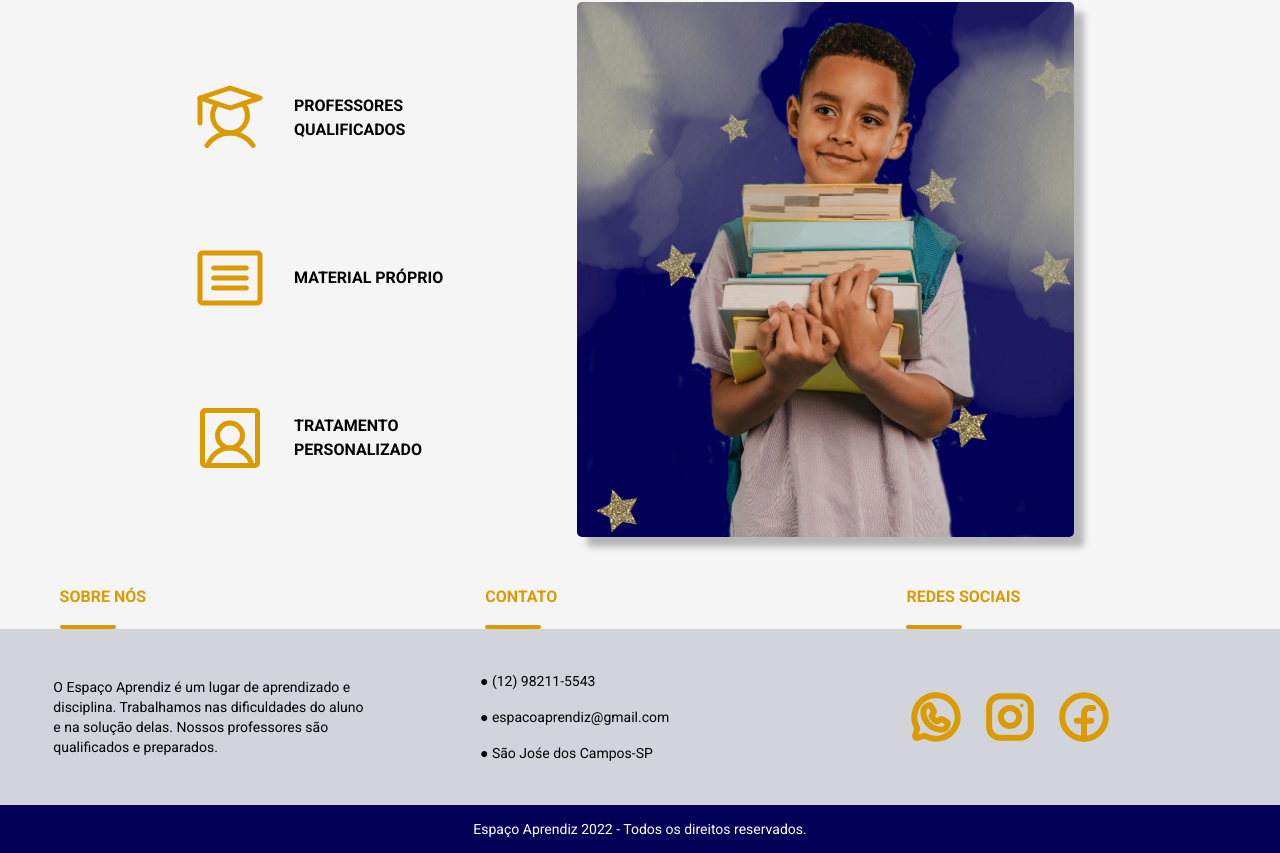
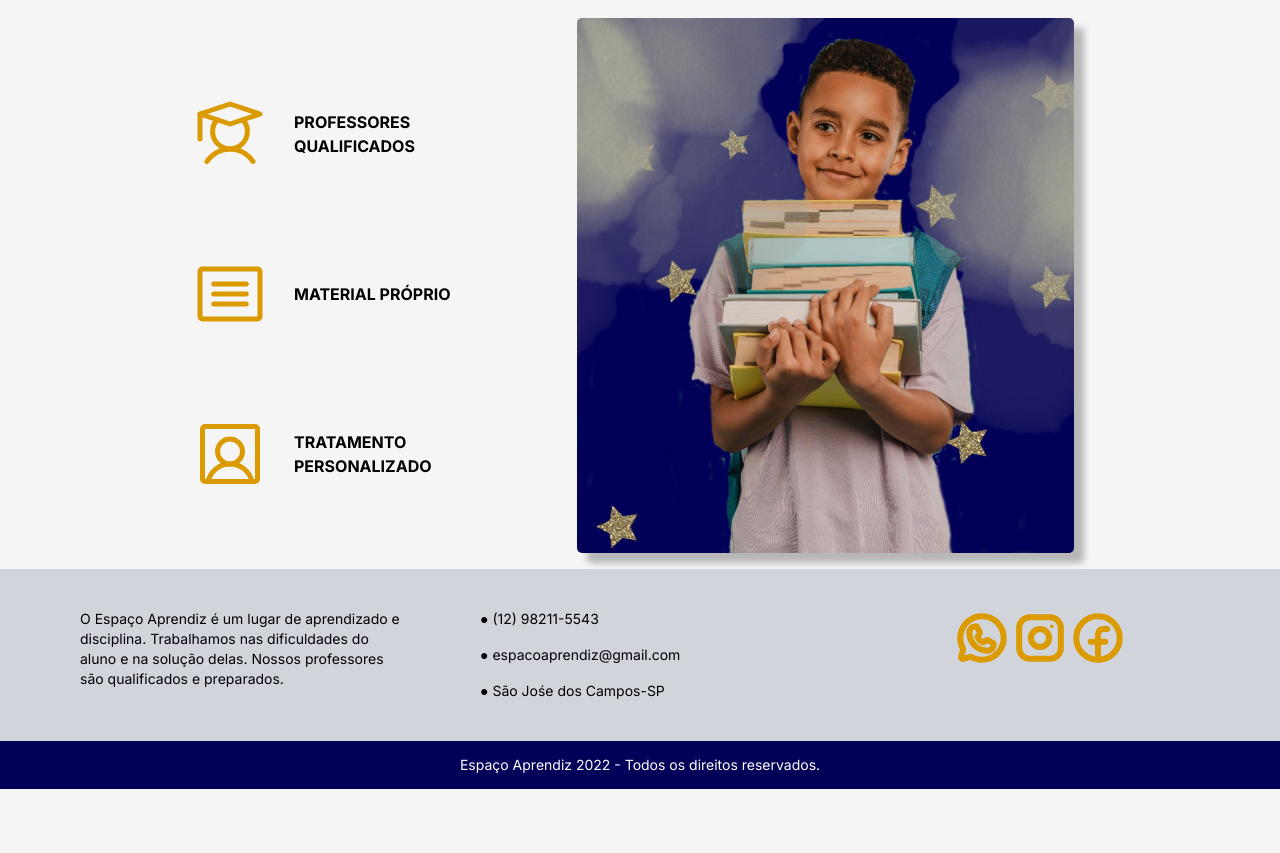
Before and after one commit to Renan-Zanin/espaco-aprendiz, a React (Vite) app: page / in a window 1280 px wide. Shown: the part 1678-2531 px from the top of the page. After the commit the page ends 2467 px from the top, so only its background shows below. Built offline with nearby package versions, Linux system fonts and the light colour scheme.

Commit message:
responsive

```diff
--- a/index.html
+++ b/index.html
@@ -5,9 +5,13 @@
     <link rel="icon" type="image/svg+xml" href="/src/favicon.svg" />
     <meta name="viewport" content="width=device-width, initial-scale=1.0" />
 
-    <link rel="preconnect" href="https://fonts.googleapis.com" />
+    <!-- <link rel="preconnect" href="https://fonts.googleapis.com" />
     <link rel="preconnect" href="https://fonts.gstatic.com" crossorigin />
-    <link href="https://fonts.googleapis.com/css2?family=Roboto:wght@400;500;700&display=swap" rel="stylesheet" />
+    <link href="https://fonts.googleapis.com/css2?family=Roboto:wght@400;500;700&display=swap" rel="stylesheet" /> -->
+
+    <link rel="preconnect" href="https://fonts.googleapis.com">
+<link rel="preconnect" href="https://fonts.gstatic.com" crossorigin>
+<link href="https://fonts.googleapis.com/css2?family=Inter:wght@400;700;900&display=swap" rel="stylesheet">
 
     <title>Espaço Aprendiz</title>
   </head>
--- a/src/App.jsx
+++ b/src/App.jsx
@@ -6,13 +6,13 @@ import { Footer } from './components/Footer'
 
 function App() {
   return (
-    <>
+    <div className="">
     <BrowserRouter>
       <Header />
         <Router />
       <Footer />
     </BrowserRouter>
-    </>
+    </div>
   )
 }
 
--- a/src/components/Footer.jsx
+++ b/src/components/Footer.jsx
@@ -1,24 +1,8 @@
 export function Footer() {
   return (
-    <>
-      <div className="flex items-center justify-around mt-8 font-bold text-yellow-500">
-        <div className="ml-[-200px]">
-          <span>SOBRE NÓS</span>
-          <div className=" mt-4 w-14 border-b-4 border-yellow-500 rounded"></div>
-        </div>
+    <div>
 
-        <div className="ml-[-180px]">
-          <span>CONTATO</span>
-          <div className=" mt-4 w-14 border-b-4 border-yellow-500 rounded"></div>
-        </div>
-
-        <div className="ml-[-170px]">
-          <span>REDES SOCIAIS</span>
-          <div className=" mt-4 w-14 border-b-4 border-yellow-500 rounded"></div>
-        </div>
-
-      </div>
-      <div className="w-full h-44 bg-gray-300 flex items-center justify-around text-sm">
+      <div className="w-full p-10 bg-gray-300 flex justify-around text-sm flex-wrap gap-y-4">
         <div className="w-80">
           <p>
             O Espaço Aprendiz é um lugar de aprendizado e disciplina. Trabalhamos nas dificuldades do aluno e na solução delas. Nossos professores são qualificados e preparados.
@@ -31,7 +15,7 @@ export function Footer() {
           <p>● São Jośe dos Campos-SP</p>
         </div>
 
-        <div className="w-80 flex gap-x-4">
+        <div className="w-80 flex sm:justify-center">
           <a href="https://web.whatsapp.com/">
             <img src="./img/whatsapp.svg" alt="whatsapp" />
           </a>
@@ -50,6 +34,6 @@ export function Footer() {
           Espaço Aprendiz 2022 - Todos os direitos reservados.
         </p>
       </div>
-    </>
+    </div>
   )
 }
--- a/src/components/Header.jsx
+++ b/src/components/Header.jsx
@@ -4,17 +4,17 @@ import './header.css'
 
 export function Header() {
   return (
-    <header className='flex items-center justify-between bg-blue-500 w-full h-[80px] px-52 text-white'>
+    <header className='flex justify-between py-5 px-40 items-center flex-wrap bg-blue-500'>
       <NavLink to='/'>
         <Logo />
       </NavLink>
 
-      <li className='list-none flex gap-x-8 font-bold'>
+      <lu className="list-none flex-wrap flex gap-x-3 text-white font-bold">
         <NavLink to="/" activeClassName="active">HOME</NavLink>
         <NavLink to="/sobre" activeClassName="active">SOBRE</NavLink>
         <NavLink to="/atendimento" activeClassName="active">ATENDIMENTO</NavLink>
         <NavLink to="/contato" activeClassName="active">LOCALIZAÇÃO</NavLink>
-      </li>
+      </lu>
     </header>
   )
 }
--- a/src/pages/Home.jsx
+++ b/src/pages/Home.jsx
@@ -5,7 +5,7 @@ import { SwiperGallery } from "../components/SwiperGallery";
 
 export function Home() {
   return (
-    <>
+    <div className="">
       <div className="flex flex-col items-center bg-home bg-cover text-white">
         <h1 className='text-5xl font-bold mt-20'>ACOMPANHAMENTO EDUCACIONAL</h1>
         <Element color="black"/>
@@ -50,6 +50,6 @@ export function Home() {
           <img src="./img/child.svg" alt="" />
         </div>
       </main>
-    </>
+    </div>
   )
 }
--- a/tailwind.config.js
+++ b/tailwind.config.js
@@ -8,7 +8,7 @@ module.exports = {
         'yellow-500': '#DA9A00',
       },
       fontFamily: {
-        sans: 'Roboto, sans-serif',
+        sans: 'Inter, sans-serif',
       },
       backgroundImage: {
         home: "url('/img/bg-home.svg')",
```
